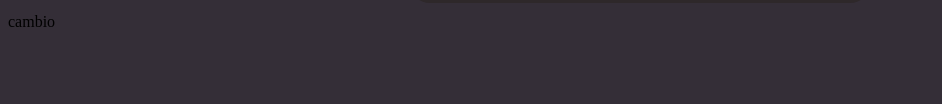
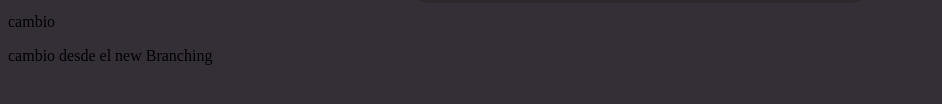
Before and after one commit to wescobedo/Branch, a plain HTML site: page index.html in a window 1280 px wide. Shown: the part 578-682 px from the top of the page, without its empty margins (0-942 px from the left). Drawn offline with nearby package versions, Linux system fonts and the light colour scheme.

Commit message:
cambio brnach

```diff
--- a/index.html
+++ b/index.html
@@ -18,6 +18,7 @@
       <a href="https://github.com/" target="_blank">Click aquí para ir a GitHub!</a>git
     </button>
 <p>cambio</p>
+<p>cambio desde el new Branching</p>
 
   </div>
 </body>
```
